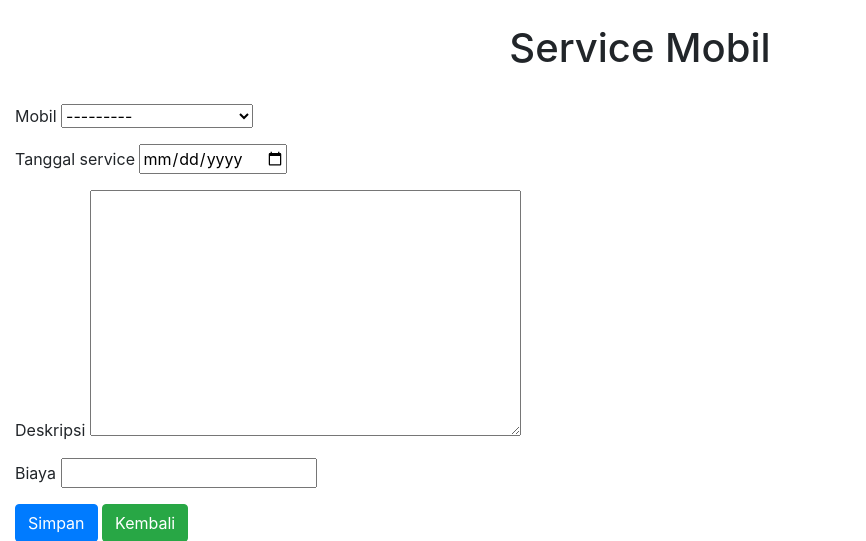
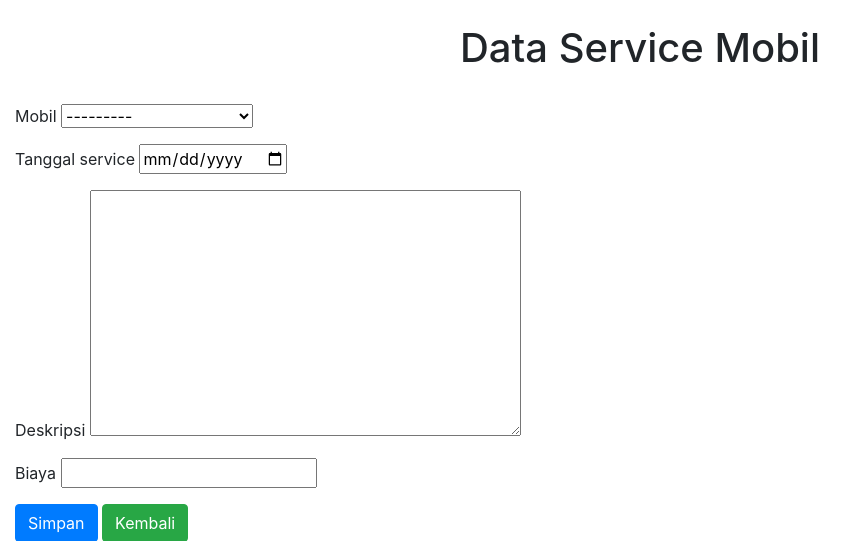
Before and after one commit to xarksy/carShowroom, a Django app: page /service/ in a window 1280 px wide. Shown: the top 541 px of the page, without its empty margins (0-866 px from the left). Run offline with Django 5.2, Linux system fonts and the light colour scheme; data comes from the database, SQL or seed files in the repository; some libraries are stand-ins or nearby versions.

Commit message:
tambah if else di history form untuk menampilkan nama

```diff
--- a/showroomCar/cars/templates/cars/service_history_form.html
+++ b/showroomCar/cars/templates/cars/service_history_form.html
@@ -5,5 +5,9 @@
 {% endblock title %}
 
 {% block title_body %}
-<h1>Service Mobil</h1>
+{%if car.nama %}
+    <h1>{{car.nama}} - Data Service Mobil</h1>
+{% else %}
+    <h1>Data Service Mobil</h1>
+{% endif %}
 {% endblock title_body %}
```
